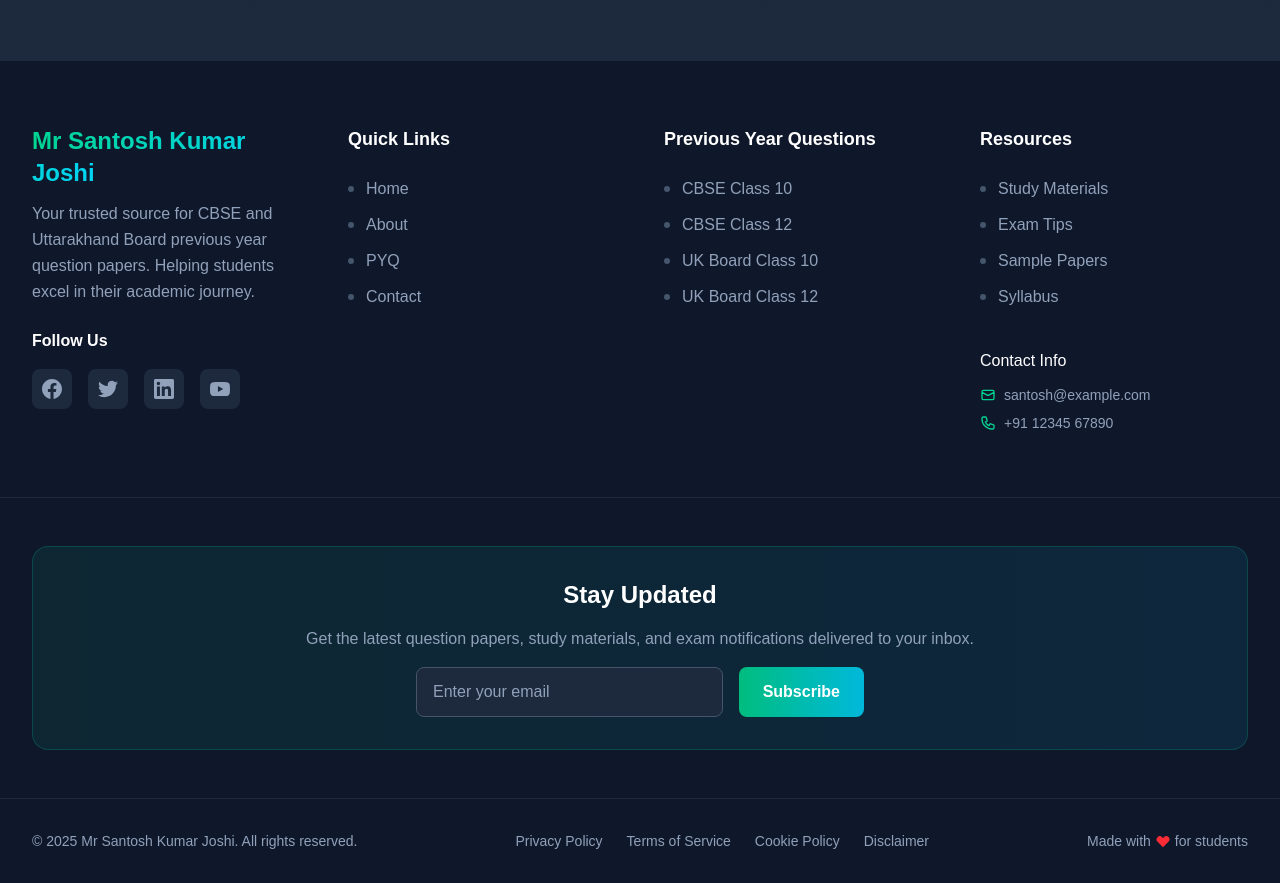
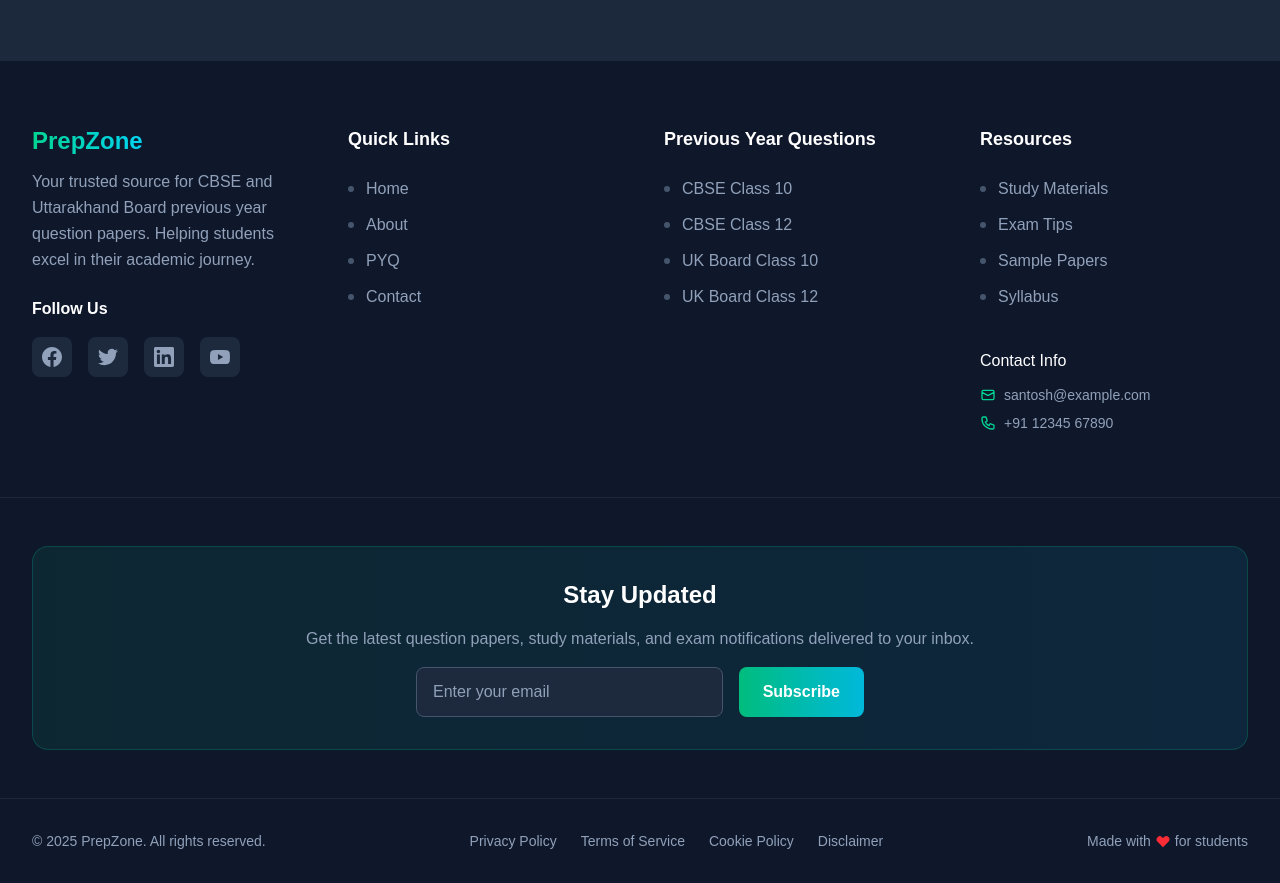
Before and after one commit to MayankJoshi540/portfolio_working, a Next.js app: page / in a window 1280 px wide. Shown: the part 2760-3643 px from the top of the page. Built offline with nearby package versions, Linux system fonts and the light colour scheme.

Commit message:
Update Footer.js

```diff
--- a/app/components/Footer.js
+++ b/app/components/Footer.js
@@ -59,7 +59,7 @@ const Footer = () => {
           <div className="space-y-6">
             <div>
               <Link href="/" className="text-2xl font-bold bg-gradient-to-r from-emerald-400 to-cyan-400 bg-clip-text text-transparent">
-                Mr Santosh Kumar Joshi
+                PrepZone
               </Link>
               <p className="text-slate-400 mt-3 leading-relaxed">
                 Your trusted source for CBSE and Uttarakhand Board previous year question papers.
@@ -226,7 +226,7 @@ const Footer = () => {
 
             {/* Copyright */}
             <div className="text-slate-400 text-sm">
-              © {currentYear} Mr Santosh Kumar Joshi. All rights reserved.
+              © {currentYear} PrepZone. All rights reserved.
             </div>
 
             {/* Legal Links */}
```
